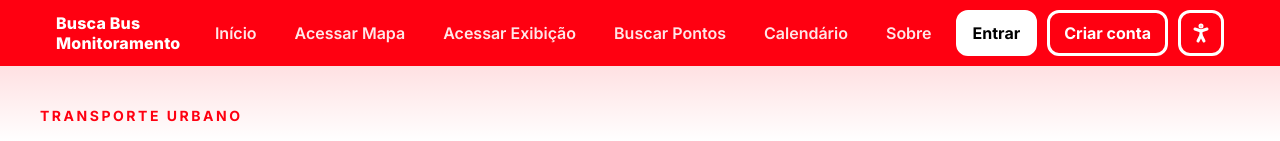
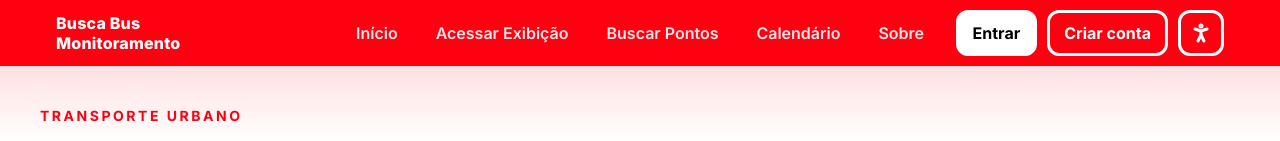
Before and after one commit to Mateus-SR/Busca-Bus-React, a Next.js app in the folder apps/web/: page / in a window 1280 px wide. Shown: the top 141 px of the page. Built offline with nearby package versions, Linux system fonts and the light colour scheme; no server answers.

Commit message:
Removendo "Acessar Mapa" do Header

```diff
--- a/apps/web/src/components/layout/Header.jsx
+++ b/apps/web/src/components/layout/Header.jsx
@@ -9,7 +9,6 @@ import { useAuth } from '@/contexts/AuthContext';
 
 const LINKS_NAV = [
     { href: '/', label: 'Início' },
-    { href: '/mapa', label: 'Acessar Mapa' },
     { href: '/exibicao', label: 'Acessar Exibição' },
     { href: '/pontos', label: 'Buscar Pontos' },
     { href: '/calendario', label: 'Calendário' },
```
